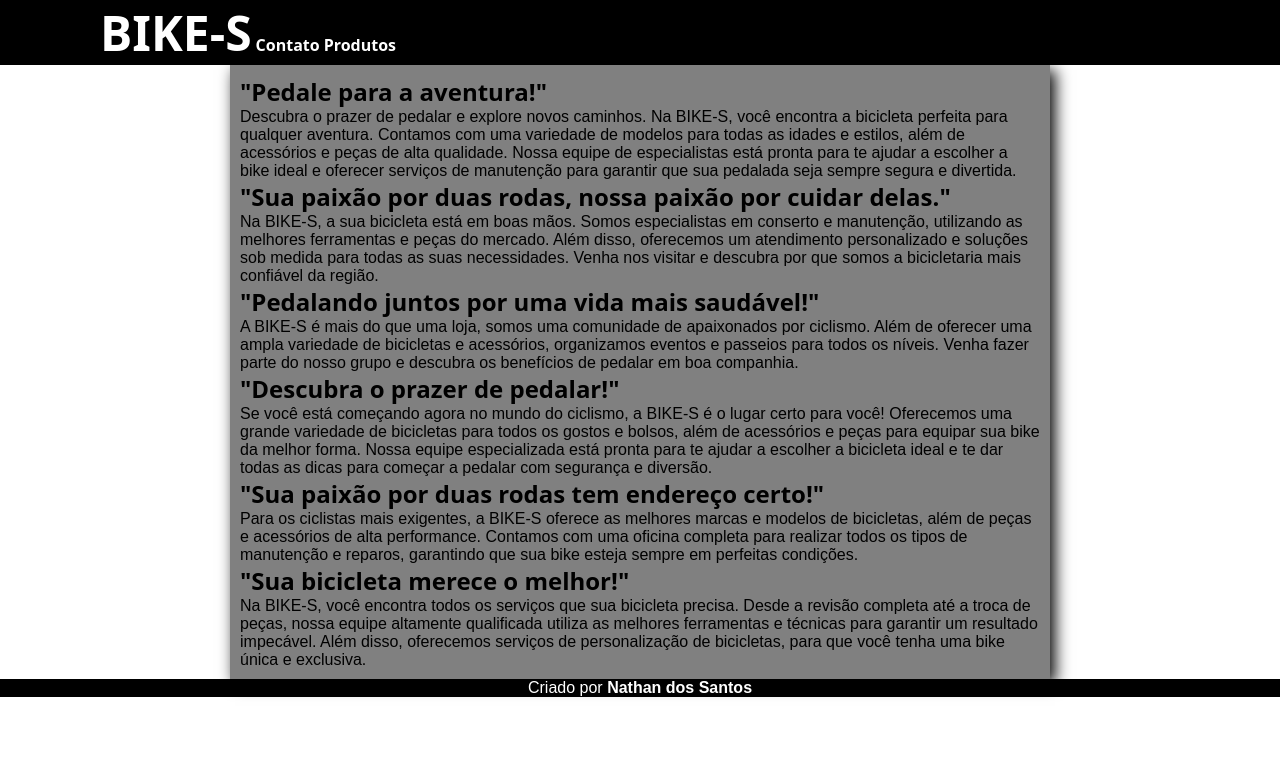
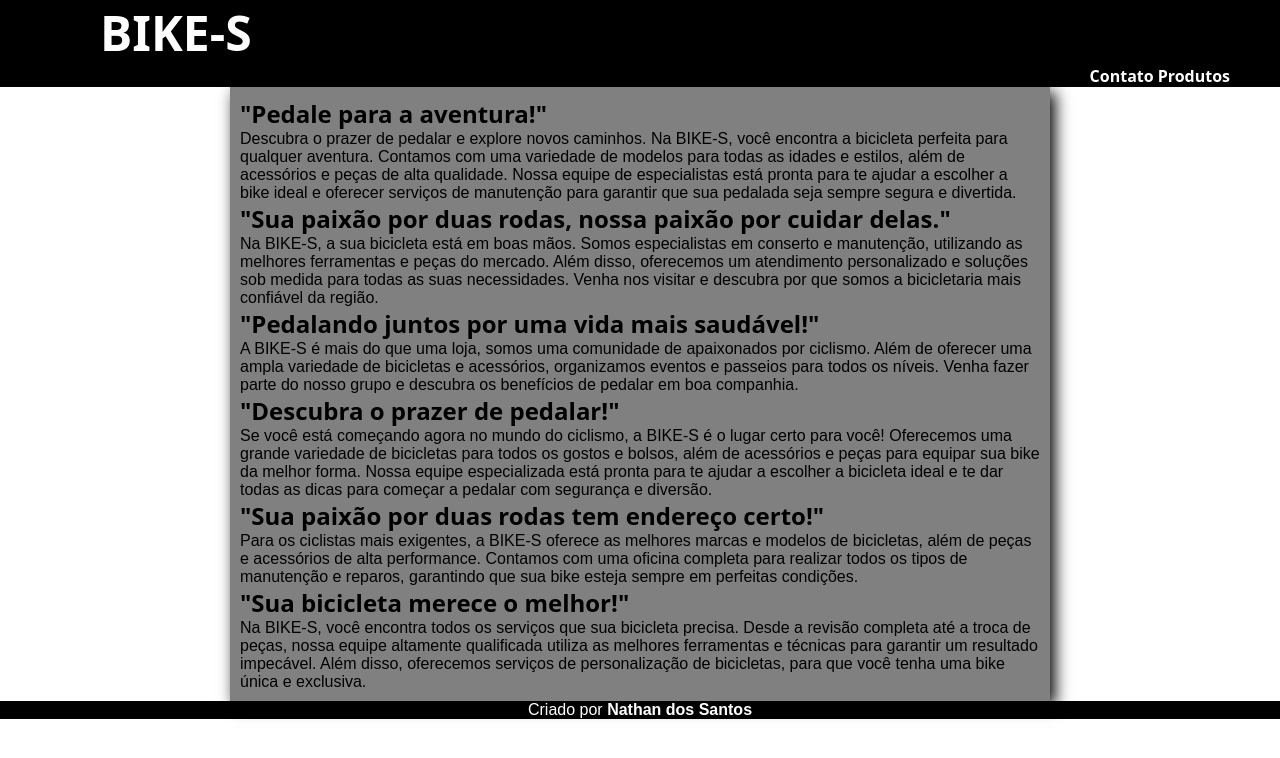
Before and after one commit to Anguna/BIKE-S, a plain HTML site: page index.html in a window 1280 px wide. Drawn offline with Linux system fonts and the light colour scheme; a web font is replaced by a local one.

Commit message:
area de links

```diff
--- a/index.html
+++ b/index.html
@@ -9,8 +9,10 @@
 <body>
     <header>
         <h1>BIKE-S</h1>
-        <a class="inicio" href="#">Contato</a>
-        <a class="inicio" href="#">Produtos</a>
+        <nav>
+            <a class="inicio" href="#">Contato</a>
+            <a class="inicio" href="#">Produtos</a>
+        </nav>
     </header>
     <main>
         <h2>"Pedale para a aventura!"</h2>
--- a/style.css
+++ b/style.css
@@ -15,6 +15,10 @@ h1{
     text-align: left;
     display: inline;
     padding: 0px 0px 0px 100px;
+}
+nav{
+    padding: 0px 50px;
+    text-align: right;
 }
 a.inicio{
     font-family: "Bokor", system-ui;
```
